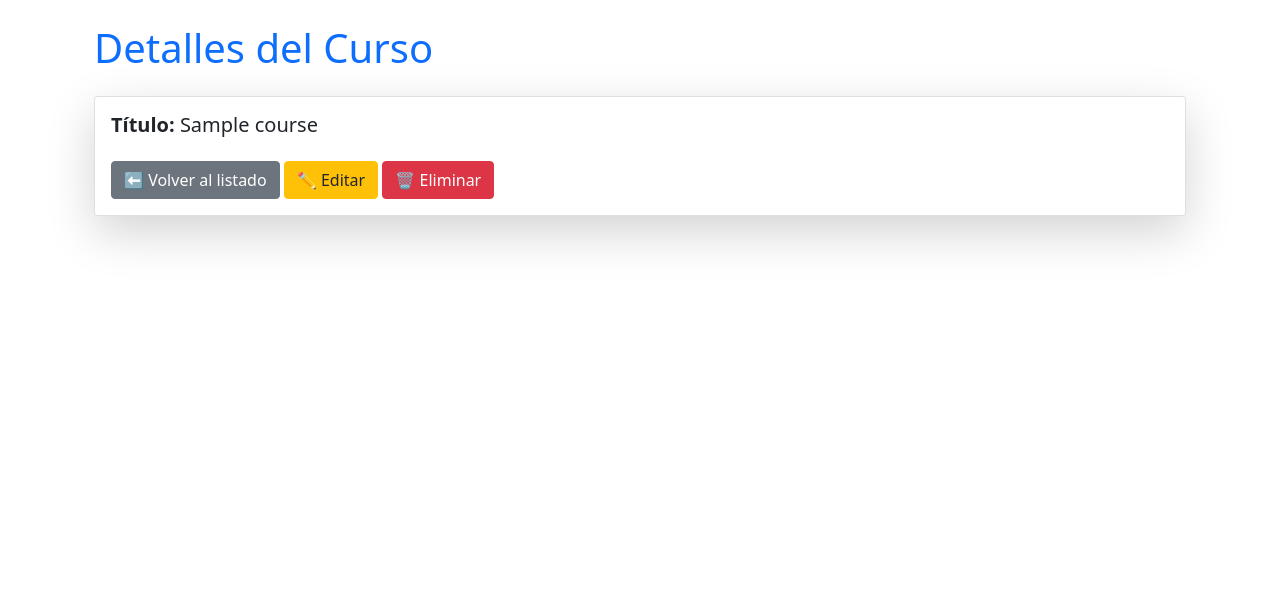
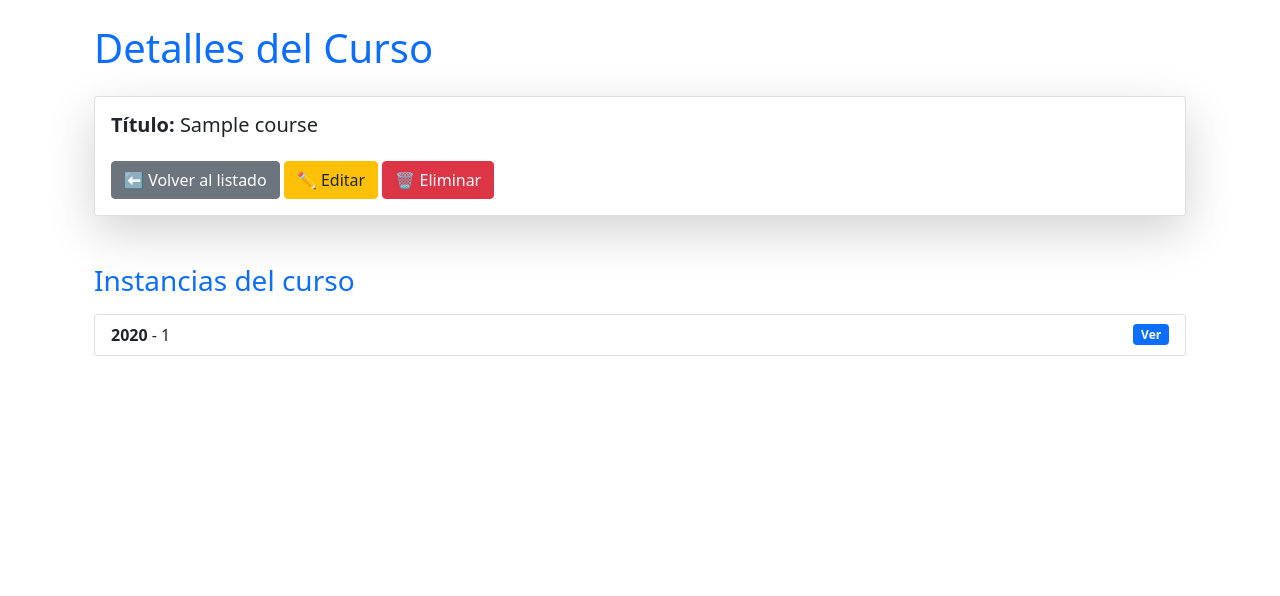
Before and after one commit to AlbertoZuiga/verificable-grupo-8, a Flask app: page /courses/1 in a window 1280 px wide. Shown: the part 56-652 px from the top of the page. Run offline with Flask 3, Linux system fonts and the light colour scheme; tables that the repository leaves empty hold one stand-in row (values such as "Sample post").

Commit message:
improve visualization for courses

```diff
--- a/app/templates/courses/show.html
+++ b/app/templates/courses/show.html
@@ -17,5 +17,17 @@
         </div>
       </div>
     </div>
+
+    <h3 class="mt-5 text-primary">Instancias del curso</h3>
+    <div class="list-group mt-3">
+      {% for instance in course.instances %}
+        <a href="{{ url_for('course_instance.show', id=instance.id) }}" class="list-group-item list-group-item-action d-flex justify-content-between align-items-center">
+          <span><strong>{{ instance.year }}</strong> - {{ instance.semester }}</span>
+          <span class="badge bg-primary">Ver</span>
+        </a>
+      {% else %}
+        <p class="text-muted">No hay instancias disponibles.</p>
+      {% endfor %}
+    </div>
   </div>
 {% endblock %}
```
Also changed, not shown: app/templates/course_instances/show.html (+12 -0 lines).
